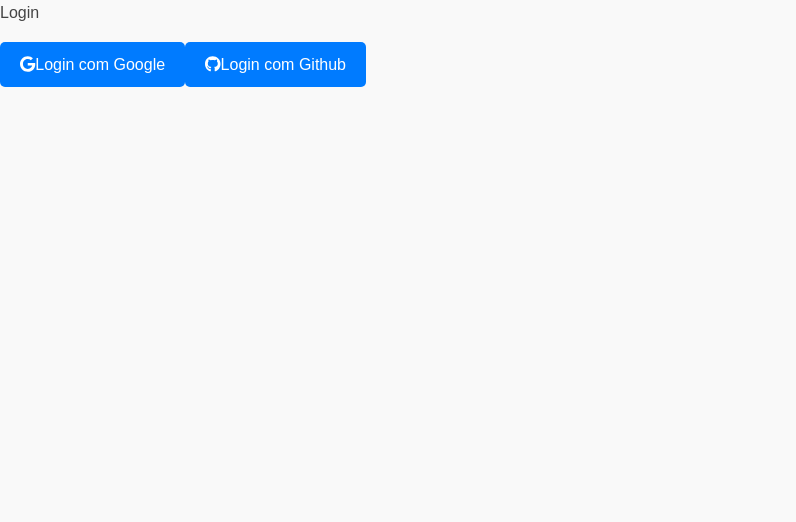
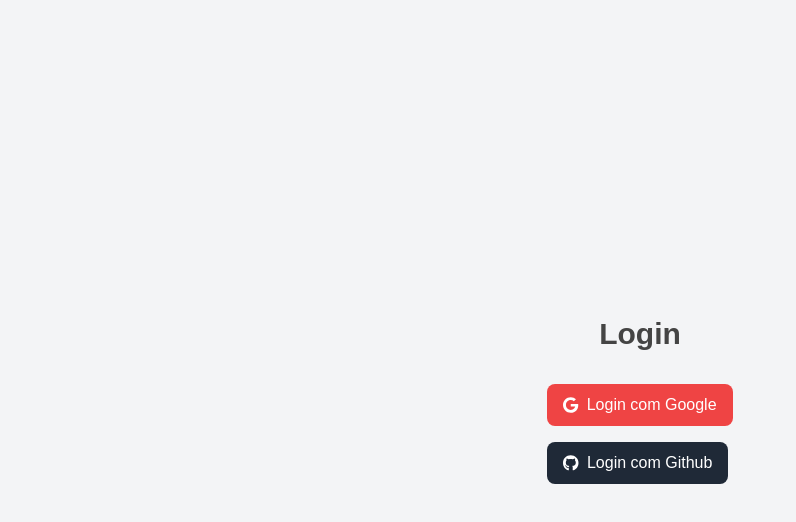
Before and after one commit to carlosfrtr/finance-app, a Next.js app: page / in a window 1280 px wide. Shown: the top 522 px of the page, without its empty margins (0-796 px from the left). Built offline with nearby package versions, Linux system fonts and the light colour scheme.

Commit message:
Update Next.js configuration, refactor layout imports, and enhance Tailwind CSS setup

```diff
--- a/next.config.mjs
+++ b/next.config.mjs
@@ -3,7 +3,6 @@ const nextConfig = {
     env: {
         PUBLIC_SERVER_URL: process.env.NEXT_PUBLIC_SERVER_URL || 'http://localhost:8080',
     },
-    output: 'export',
     images: {
         unoptimized: true,
     },
--- a/src/app/layout.js
+++ b/src/app/layout.js
@@ -1,7 +1,7 @@
 // filepath: /Users/torres/git/finance-app/src/app/layout.js
 "use client"; // Indica que esse componente é do lado do cliente
 
-import '../app/globals.css';
+import './globals.css';
 
 export default function RootLayout({ children }) {
   return (
--- a/tailwind.config.js
+++ b/tailwind.config.js
@@ -1,8 +1,17 @@
 /** @type {import('tailwindcss').Config} */
-module.exports = {
-  content: [],
+export default {
+  content: [
+    "./src/pages/**/*.{js,ts,jsx,tsx,mdx}",
+    "./src/components/**/*.{js,ts,jsx,tsx,mdx}",
+    "./src/app/**/*.{js,ts,jsx,tsx,mdx}",
+  ],
   theme: {
-    extend: {},
+    extend: {
+      colors: {
+        background: "var(--background)",
+        foreground: "var(--foreground)",
+      },
+    },
   },
   plugins: [],
-}
+};
--- a/tailwind.config.mjs
+++ /dev/null
@@ -1,17 +0,0 @@
-/** @type {import('tailwindcss').Config} */
-export default {
-  content: [
-    "./src/pages/**/*.{js,ts,jsx,tsx,mdx}",
-    "./src/components/**/*.{js,ts,jsx,tsx,mdx}",
-    "./src/app/**/*.{js,ts,jsx,tsx,mdx}",
-  ],
-  theme: {
-    extend: {
-      colors: {
-        background: "var(--background)",
-        foreground: "var(--foreground)",
-      },
-    },
-  },
-  plugins: [],
-};
```
Also changed, not shown: 1 other file (tests, documents, lock files or other folders).
